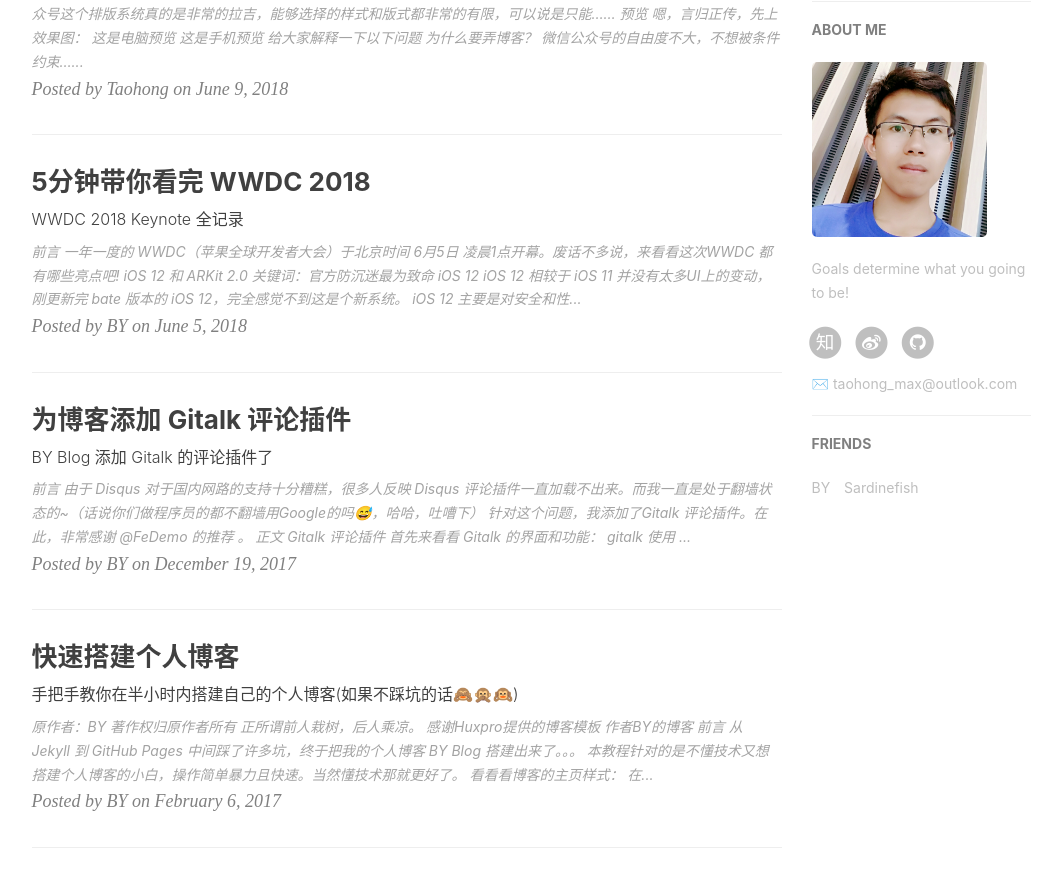
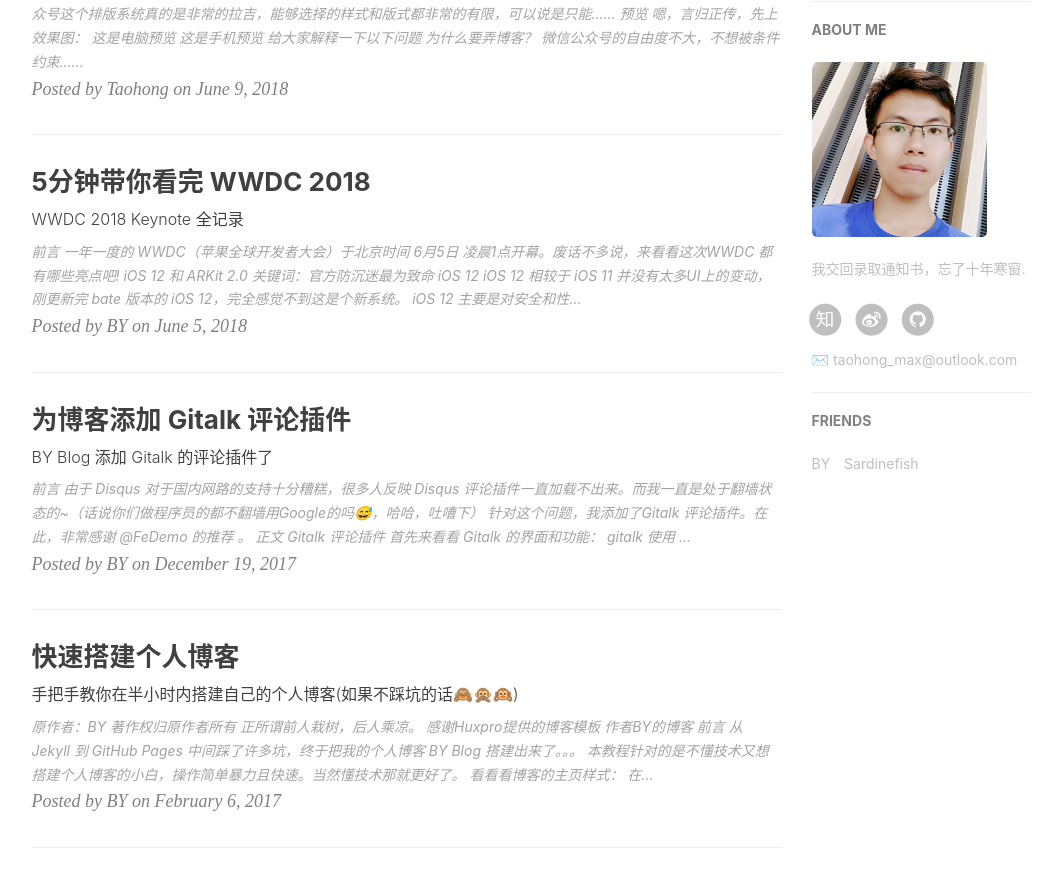
Before and after one commit to TaohongMaxwell/TaohongMaxwell.github.io, a Jekyll site: the page built from index.html, in a window 1280 px wide and 900 px high, scrolled down 564 px. Shown: the top 887 px of the window, without its empty margins (136-1192 px from the left). Built offline with Jekyll 4.4.1, drawn with Linux system fonts in a browser that asks for light colours; nearby versions of some CDN libraries; the list of posts is cut into pages by our own code; comment, search, counter and statistics services are not loaded.

Commit message:
Update _config.yml

```diff
--- a/_config.yml
+++ b/_config.yml
@@ -12,7 +12,7 @@
 
 # Sidebar settings
 sidebar: true                           # whether or not using Sidebar.
-sidebar-about-description: "Goals determine what you going to be!"
+sidebar-about-description: "我交回录取通知书，忘了十年寒窗."
 sidebar-avatar: /img/about-TH1.jpg      # use absolute URL, seeing it's used in both `/` and `/about/`
 
 
```
